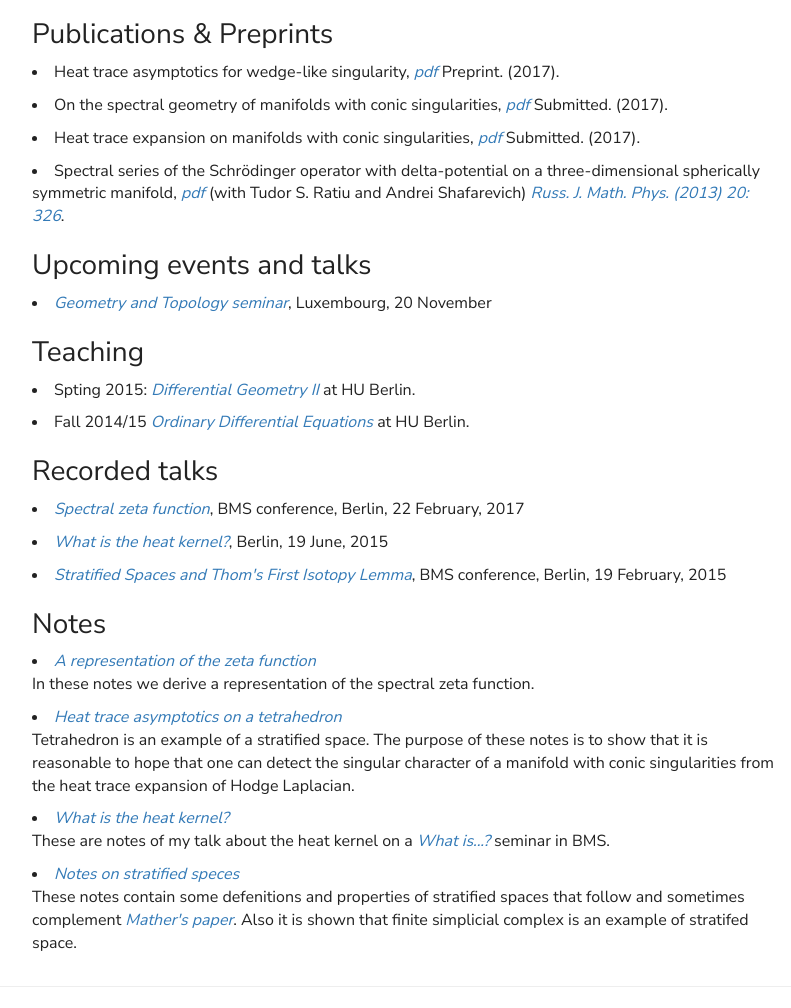
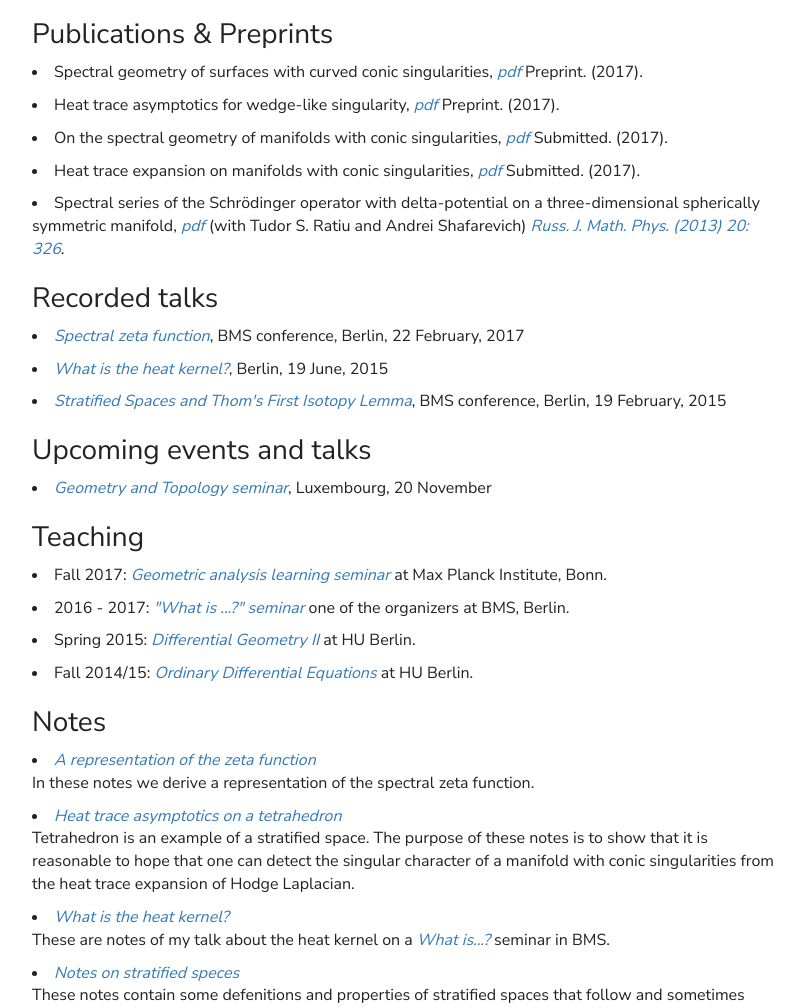
Before and after one commit to AsilyaSuleymanova/AsilyaSuleymanova.github.io, a plain HTML site: page index.html in a window 1280 px wide. Shown: the part 479-1487 px from the top of the page, without its empty margins (233-1024 px from the left). Drawn offline with nearby package versions, Linux system fonts and the light colour scheme; a web font is replaced by a local one.

Commit message:
CV updated, added What is, geometric analysis learning seminar

```diff
--- a/index.html
+++ b/index.html
@@ -61,7 +61,8 @@
 
           <h1>Asilya Suleymanova</h1>
           <p><b> Email</b>: <a href=mailto:suleyman@mpim-bonn.mpg.de> suleyman@mpim-bonn.mpg.de </a></p>
-          <p><b> Office</b>: Vivatsgasse 7, Room 401, 53111 Bonn</p>
+          <p><b> Office</b>: Vivatsgasse 7, Room 401
+          <br> &nbsp &nbsp&nbsp&nbsp&nbsp&nbsp&nbsp&nbsp&nbsp&nbsp&nbsp 53111 Bonn, Germany</p>
         </div>
       </div>
     </div>
@@ -86,6 +87,10 @@
           <div>
 
            <li>
+            Spectral geometry of surfaces with curved conic singularities, </i></a> <a href=https://arxiv.org/abs/1711.00577><i>pdf</i></a> Preprint. (2017).
+            </li>
+
+           <li>
             Heat trace asymptotics for wedge-like singularity, </i></a> <a href=https://arxiv.org/abs/1710.06392><i>pdf</i></a> Preprint. (2017).
             </li>
 
@@ -104,6 +109,19 @@
           </div><!-- End #papers -->
 
 
+          <h3>Recorded talks</h3>
+          <div>
+            <li>
+            <a href=https://vimeo.com/220196449><i>Spectral zeta function</i></a>, BMS conference, Berlin, 22 February, 2017
+            <li>
+            <a href=https://vimeo.com/132597741><i>What is the heat kernel?</i></a>, Berlin, 19 June, 2015
+            <li>
+            <a href=https://vimeo.com/120587595><i>Stratified Spaces and Thom's First Isotopy Lemma</i></a>, BMS conference, Berlin, 19 February, 2015
+            </ul>
+          </div>
+
+
+
           <h3>Upcoming events and talks</h3>
           <div>
 
@@ -115,26 +133,22 @@
 
           <h3>Teaching</h3>
           <div>
-
             <li>
-            Spting 2015: </i></a> <a href=https://www2.mathematik.hu-berlin.de/~waterstn/DiffGeo.html><i>Differential Geometry II</i></a> at HU Berlin.
+            Fall 2017: <a href=http://guests.mpim-bonn.mpg.de/hematt/gal.html><i>Geometric analysis learning seminar</i></a> at Max Planck Institute, Bonn.
             </li>
 
             <li>
-            Fall 2014/15 <a href=https://www2.mathematik.hu-berlin.de/~waterstn/ODE.html><i>Ordinary Differential Equations</i></a> at HU Berlin.
+            2016 - 2017: <a href=http://www.math.fu-berlin.de/w/Math/WhatIsSeminar><i>"What is ...?" seminar</i></a> one of the organizers at BMS, Berlin.
             </li>
 
-            </ul>
-          </div>
+            <li>
+            Spring 2015: </i></a> <a href=https://www2.mathematik.hu-berlin.de/~waterstn/DiffGeo.html><i>Differential Geometry II</i></a> at HU Berlin.
+            </li>
 
-          <h3>Recorded talks</h3>
-          <div>
             <li>
-            <a href=https://vimeo.com/220196449><i>Spectral zeta function</i></a>, BMS conference, Berlin, 22 February, 2017
-            <li>
-            <a href=https://vimeo.com/132597741><i>What is the heat kernel?</i></a>, Berlin, 19 June, 2015
-            <li>
-            <a href=https://vimeo.com/120587595><i>Stratified Spaces and Thom's First Isotopy Lemma</i></a>, BMS conference, Berlin, 19 February, 2015
+            Fall 2014/15: <a href=https://www2.mathematik.hu-berlin.de/~waterstn/ODE.html><i>Ordinary Differential Equations</i></a> at HU Berlin.
+            </li>
+
             </ul>
           </div>
 
```
Also changed, not shown: 1 other file.
